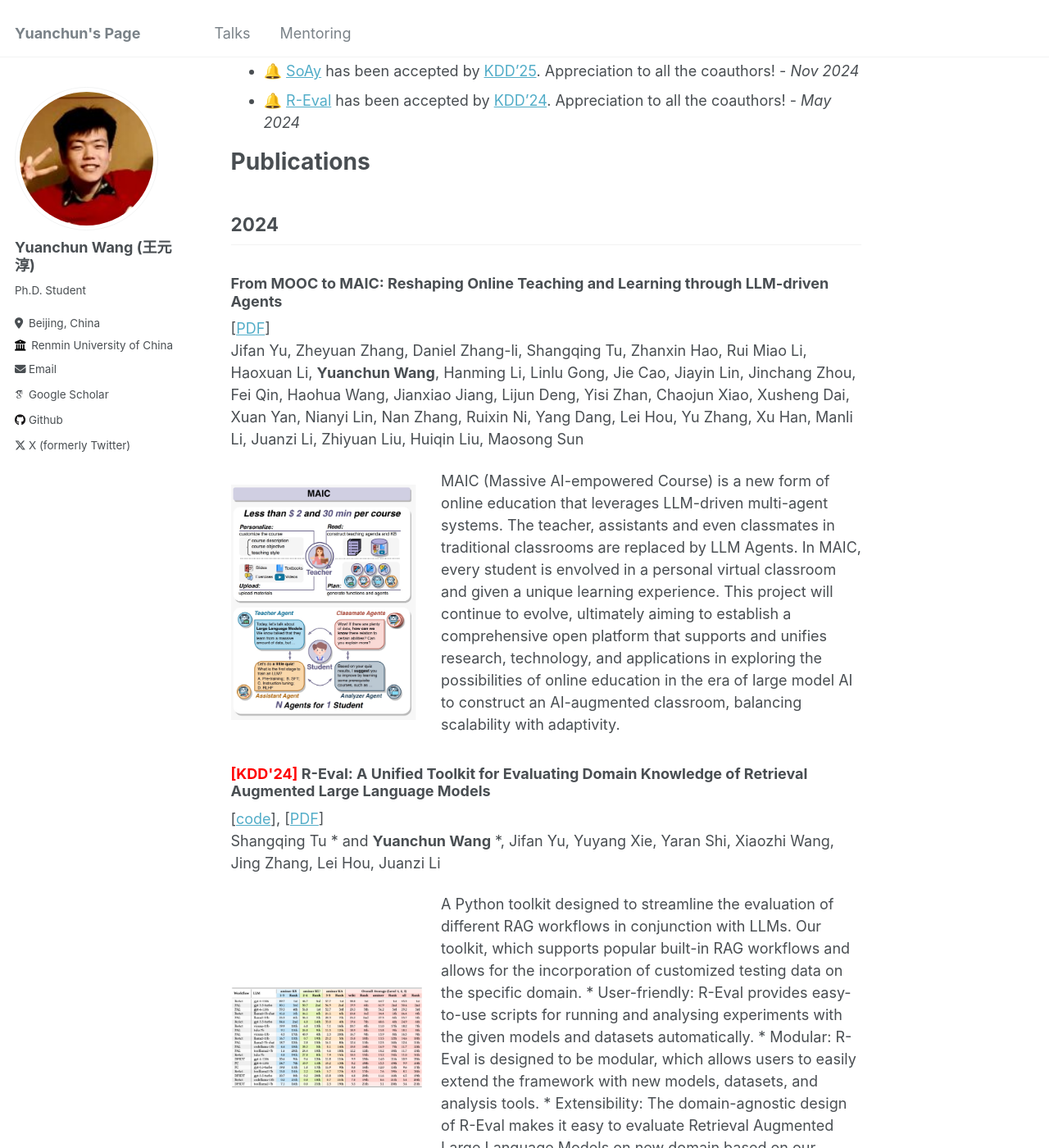
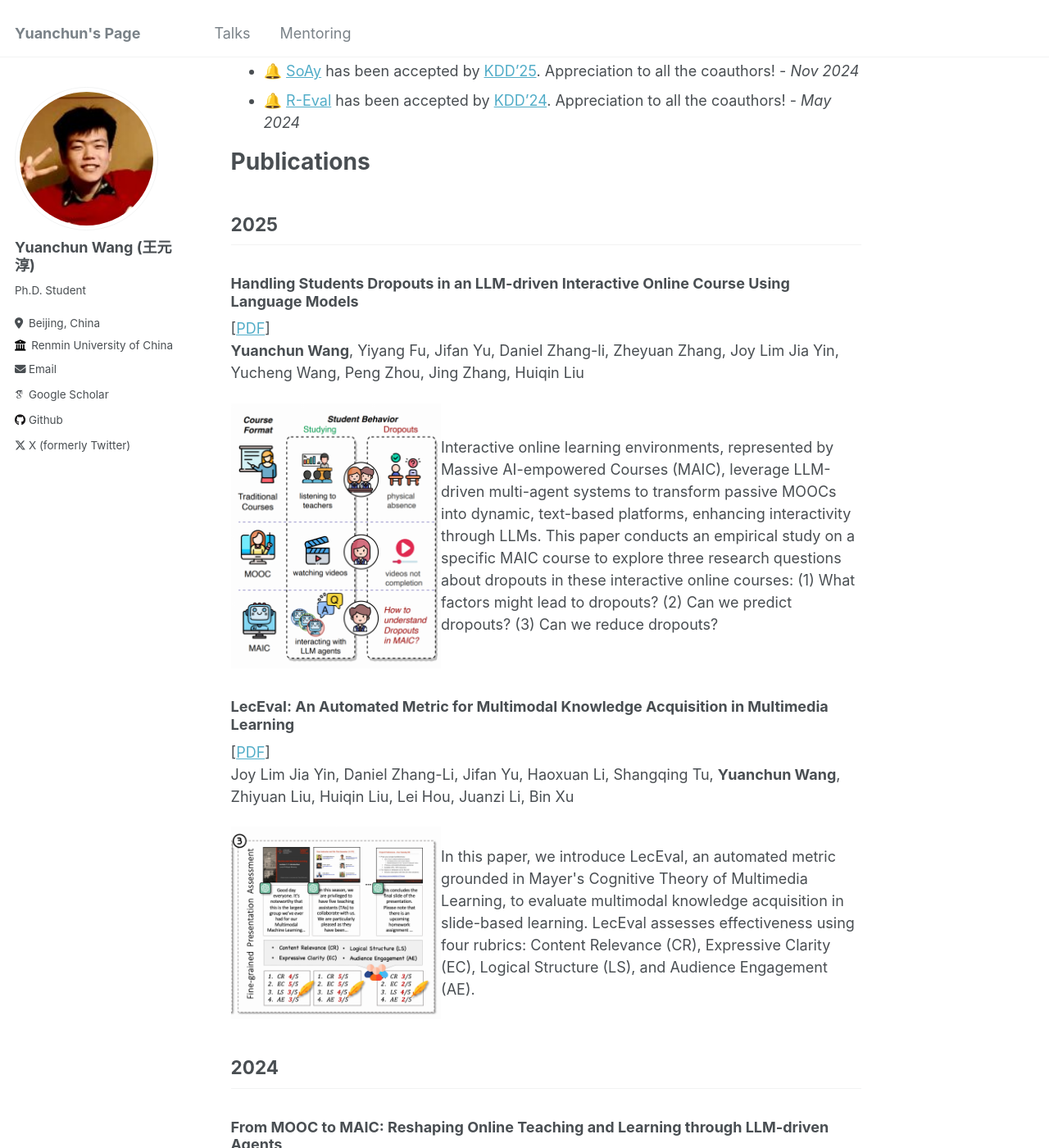
Before and after one commit to WangYC-99/WangYC-99.github.io, a Jekyll site: the page built from _pages/about.md, in a window 1280 px wide and 1400 px high, scrolled down 757 px. Shown: the whole window at 82% size. Built offline with Jekyll 4.4.1, drawn with Linux system fonts in a browser that asks for light colours; some web fonts are replaced.

Commit message:
add two papers

```diff
--- a/_pages/about.md
+++ b/_pages/about.md
@@ -29,6 +29,31 @@ Feel free to chat with me for our shared interests whether in research or life.
 
 
 # Publications
+## 2025
+### Handling Students Dropouts in an LLM-driven Interactive Online Course Using Language Models
+[[PDF](https://arxiv.org/pdf/2508.17310)]
+<br> **Yuanchun Wang**, Yiyang Fu, Jifan Yu, Daniel Zhang-li, Zheyuan Zhang, Joy Lim Jia Yin, Yucheng Wang, Peng Zhou, Jing Zhang, Huiqin Liu
+<div style="display: flex; align-items: center;">
+    <div style="flex: 1;">
+        <img src="https://wangyc-99.github.io/images/pubs/dropouts.jpg" alt="dropouts.jpg">
+    </div>
+    <div style="flex: 2;">
+        Interactive online learning environments, represented by Massive AI-empowered Courses (MAIC), leverage LLM-driven multi-agent systems to transform passive MOOCs into dynamic, text-based platforms, enhancing interactivity through LLMs. This paper conducts an empirical study on a specific MAIC course to explore three research questions about dropouts in these interactive online courses: (1) What factors might lead to dropouts? (2) Can we predict dropouts? (3) Can we reduce dropouts?
+    </div>
+</div>
+
+### LecEval: An Automated Metric for Multimodal Knowledge Acquisition in Multimedia Learning
+[[PDF](https://arxiv.org/pdf/2508.17310)]
+<br> Joy Lim Jia Yin, Daniel Zhang-Li, Jifan Yu, Haoxuan Li, Shangqing Tu, **Yuanchun Wang**, Zhiyuan Liu, Huiqin Liu, Lei Hou, Juanzi Li, Bin Xu
+<div style="display: flex; align-items: center;">
+    <div style="flex: 1;">
+        <img src="https://wangyc-99.github.io/images/pubs/leceval.jpg" alt="leceval.jpg">
+    </div>
+    <div style="flex: 2;">
+        In this paper, we introduce LecEval, an automated metric grounded in Mayer's Cognitive Theory of Multimedia Learning, to evaluate multimodal knowledge acquisition in slide-based learning. LecEval assesses effectiveness using four rubrics: Content Relevance (CR), Expressive Clarity (EC), Logical Structure (LS), and Audience Engagement (AE).
+    </div>
+</div>
+
 ## 2024
 ### From MOOC to MAIC: Reshaping Online Teaching and Learning through LLM-driven Agents
 [[PDF](https://arxiv.org/pdf/2409.03512v1)]
```
Also changed, not shown: images/pubs/dropouts.jpg (added), images/pubs/leceval.jpg (added).
